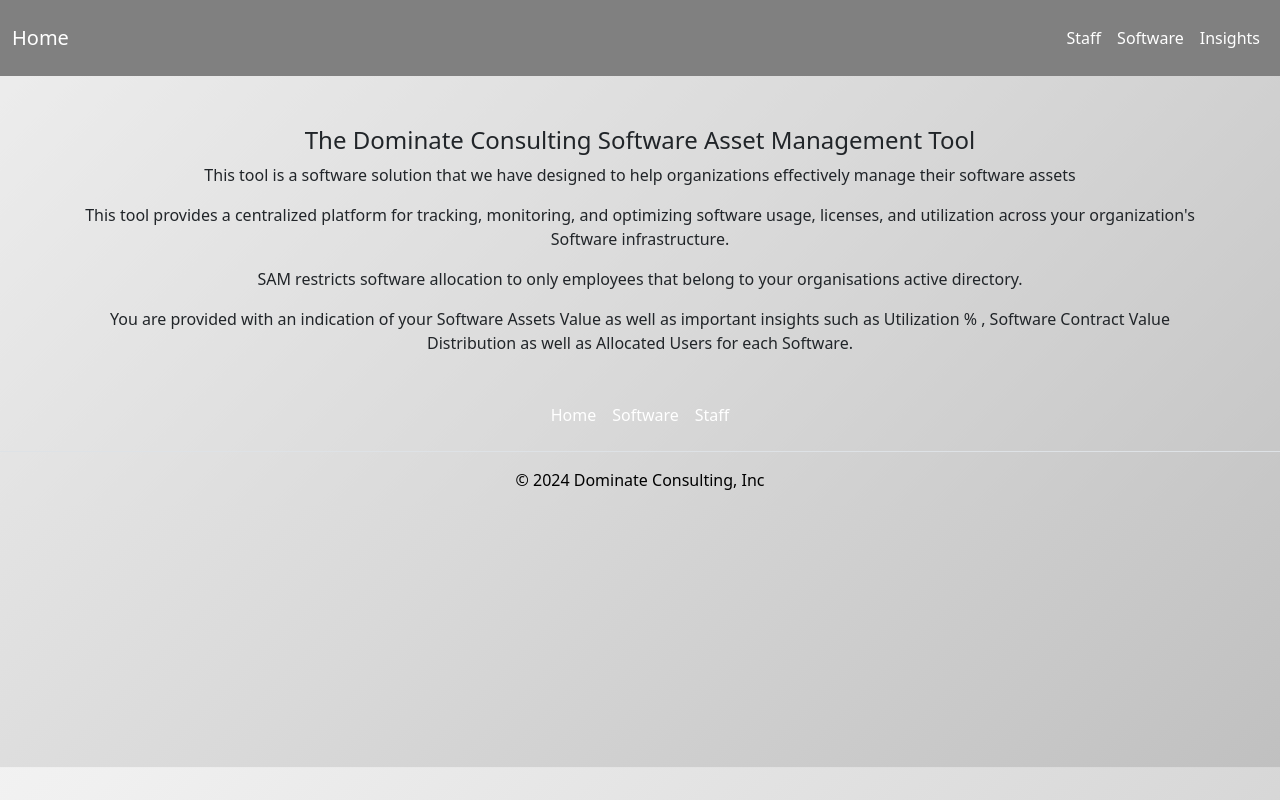
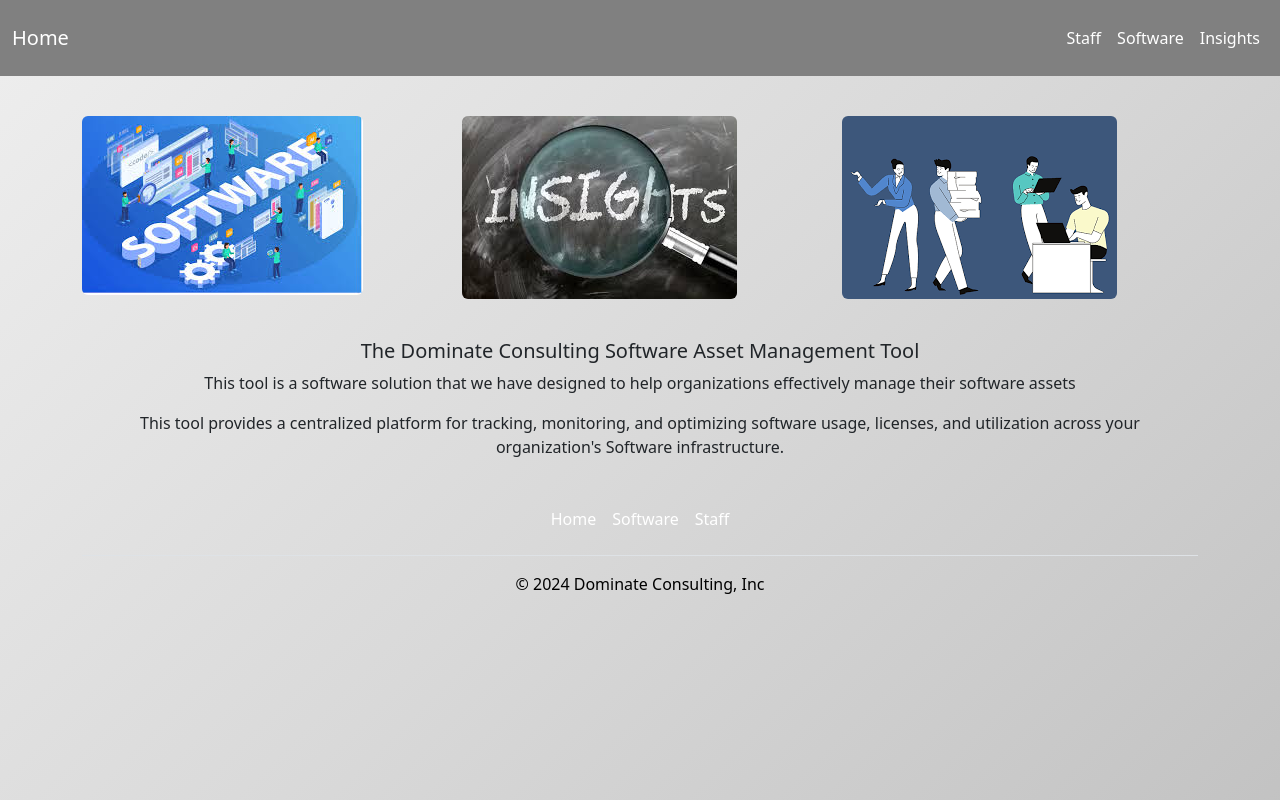
Before and after one commit to Civil-py/SAM-tool, a Django app: template sam/templates/sam/index.html in a window 1280 px wide. Run offline with Django 5.2, Linux system fonts and the light colour scheme; the template is opened without the code that fills it, so the values that code supplies are empty; some libraries are stand-ins or nearby versions.

Commit message:
Update index.html

```diff
--- a/sam/templates/sam/index.html
+++ b/sam/templates/sam/index.html
@@ -1,36 +1,75 @@
 {% include "sam/header.html" %}
 <style>
   /* Add your custom styles here */
+  .container.text-center.spaced-container {
+    margin-top: 20px !important; /* Use !important to override other styles */
+  }
+   .container.text-center.spaced-container {
+    padding-top: 20px; /* Adjust as needed */
+  }
+
   .container-split {
     display: flex;
     justify-content: space-between;
     align-items: center;
     width: 100%;
     max-width: 1200px; /* Adjust as needed */
-    margin: 0 auto;
+    margin: 100;
     padding: 20px;
   }
   .container-split img {
     max-width: 45%; /* Adjust as needed */
-    height: auto;
+    height: 1200px;
   }
   .animated-text {
   opacity: 0;
   transition: opacity 0.6s ease-in-out;
 }
-  .container {
-    margin-top: 50px; /* Adjust as needed */
+  .spaced-container {
+    margin-top: 10000px; /* Adjust as needed */
   }
+
+  .spacer {
+    height: 40px; /* Adjust as needed */
+  }
+
 </style>
+
+<div class="spacer"></div>
+
 <body>
+
     {% load static %}
     <div class="container text-center">
+      <div class="row">
+    <div class="col">
+
+       <a href="{% url 'software' %}">
+    <img src="{% static 'sam/software_image3.jpg' %}" class="rounded float-start" alt="...">
+  </a>
+
+    </div>
+    <div class="col">
+       <a href="{% url 'insights' %}">
+    <img src="{% static 'sam/insights_image1.jpg' %}" class="rounded float-start" alt="...">
+  </a>
+    </div>
+    <div class="col">
+       <a href="{% url 'staff' %}">
+    <img src="{% static 'sam/employee_image3.png' %}" class="rounded float-start" alt="...">
+  </a>
+    </div>
+
+  <div class="spacer"></div>
+
+  </div>
       <div>
-      <h4 id="headline" class="animated-text">The Dominate Consulting Software Asset Management Tool  </h4>
+        <div class="container text-center">
+          <h5 id="headline" class="animated-text">The Dominate Consulting Software Asset Management Tool  </h5>
 <p class="animated-text">This tool is a software solution that we have designed to help organizations effectively manage their software assets</p>
         <p class="animated-text">This tool provides a centralized platform for tracking, monitoring, and optimizing software usage, licenses, and utilization across your organization's Software infrastructure.</p>
-      <p class="animated-text">SAM restricts software allocation to only employees that belong to your organisations active directory.</p>
-      <p class="animated-text">You are provided with an indication of your Software Assets Value as well as important insights such as Utilization % , Software Contract Value Distribution as well as Allocated Users for each Software.</p>
+
+
       </div>
     </div>
   <script src="https://code.jquery.com/jquery-3.5.1.slim.min.js"></script>
@@ -58,4 +97,4 @@
 document.addEventListener('DOMContentLoaded', animateText);
 </script>
 </body>
-{% include "sam/footer.html" %}
+</html>{% include "sam/footer.html" %}
```
Lines whose indentation alone changed are shown as unchanged.
